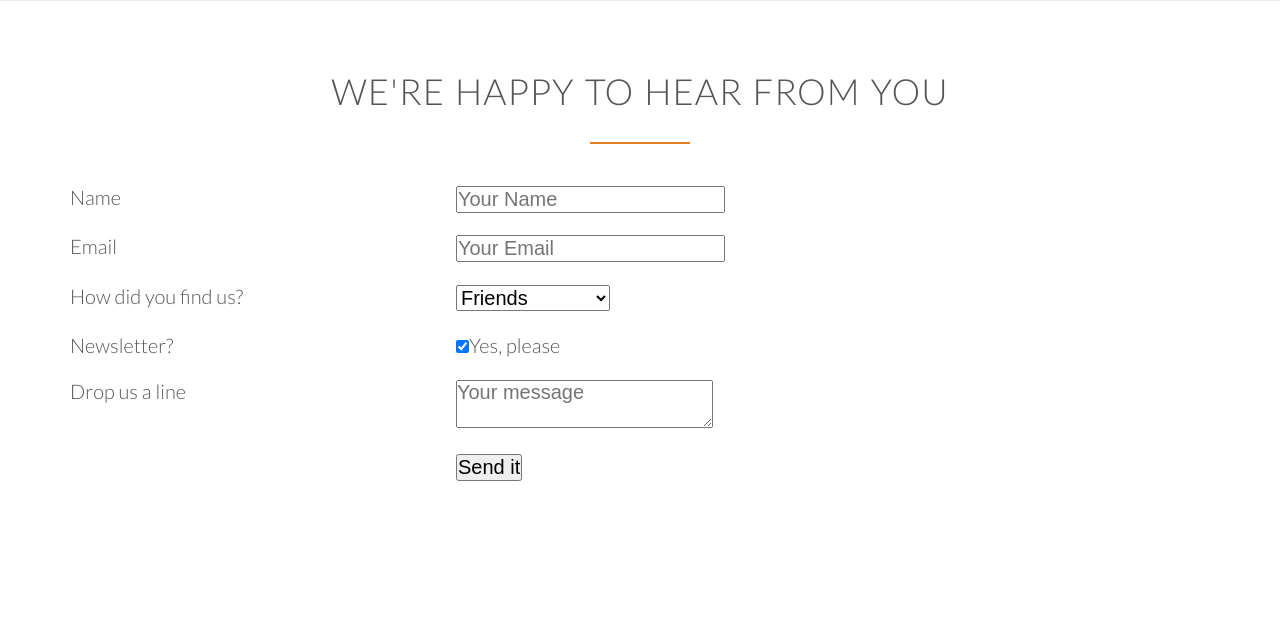
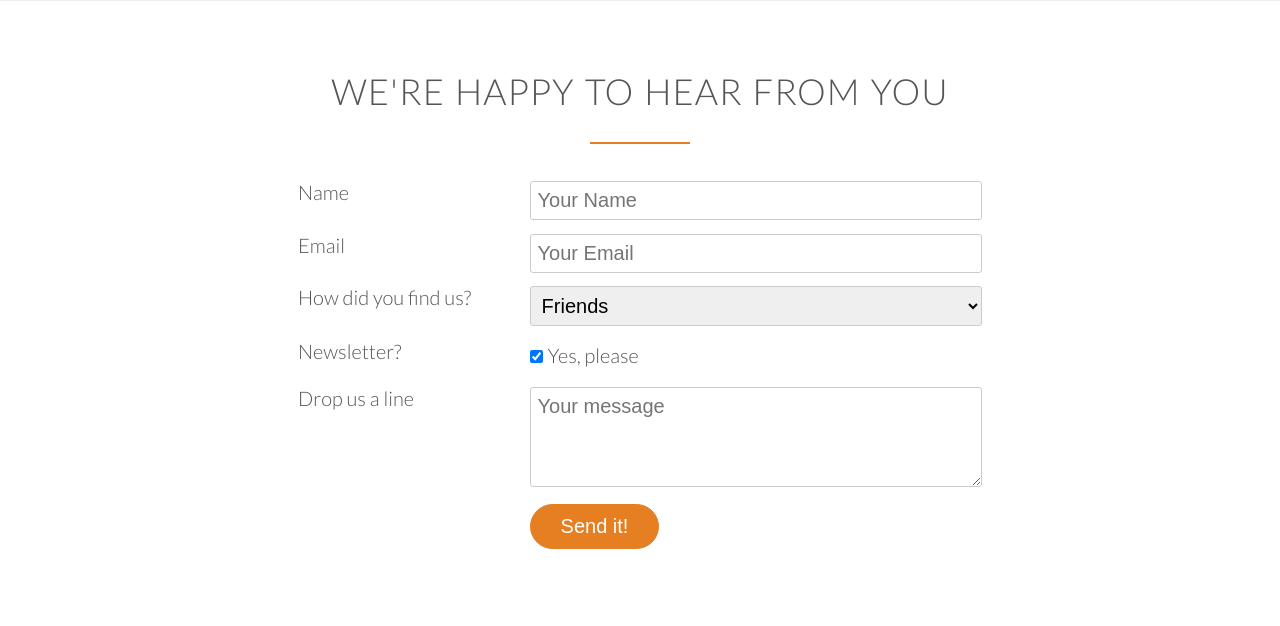
Before and after one commit to linocatucci/html5-css3-course, a PHP site: page / in a window 1280 px wide. Shown: the part 4799-5425 px from the top of the page. Before the commit the page ends 5280 px from the top, so only its background shows below. Run offline with PHP 8.4, Linux system fonts and the light colour scheme; some web fonts are replaced.

Commit message:
contact form

```diff
--- a/index.html
+++ b/index.html
@@ -353,7 +353,7 @@
                             <label>&nbsp;</label>
                         </div>
                         <div class="col span-2-of-3">
-                            <input type="submit" value="Send it">
+                            <input type="submit" value="Send it!">
                         </div>
                     </div>
                 </div>
--- a/resources/css/styles.css
+++ b/resources/css/styles.css
@@ -364,6 +364,38 @@ cite img {
 }
 
 
+/*---------------------------------------------------------------------------------
+/* section Contact Form  /*
+/*---------------------------------------------------------------------------------*/
+
+.contact-form {
+    width: 60%;
+    margin: 0 auto;
+}
+
+input[type=text],
+input[type=email],
+select,
+textarea {
+    width: 100%;
+    padding: 7px;
+    border-radius: 3px;
+    border: 1px solid #ccc;
+}
+
+textarea {
+    height: 100px;
+}
+
+input[type=checkbox] {
+    margin: 10px 5px 10px 0px;
+}
+
+*:focus {
+    outline: none;
+}
+
+
 /*
 
 door de normilize file heeft h1 heeft een margin top gekregen, dit wordt nu weggehaald
@@ -473,7 +505,8 @@ a:visited {
 /* ---------- BUTTONS------------ */
 
 .btn:link,
-.btn:visited {
+.btn:visited,
+input[type=submit] {
     display: inline-block;
     padding: 10px 30px;
     font-weight: 300;
@@ -483,7 +516,8 @@ a:visited {
 }
 
 .btn-full:link,
-.btn-full:visited {
+.btn-full:visited,
+input[type=submit] {
     background-color: #e67e22;
     border: solid 1px #e67e22;
     color: #fff;
@@ -497,7 +531,9 @@ a:visited {
 }
 
 .btn:hover,
-.btn:active {
+.btn:active,
+input[type=submit]:hover,
+input[type=submit]:active {
     background-color: #cf6d17;
 }
 
```
